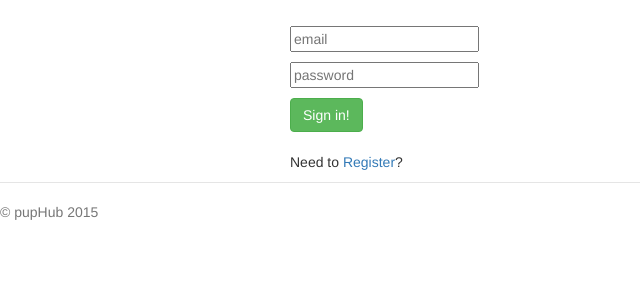
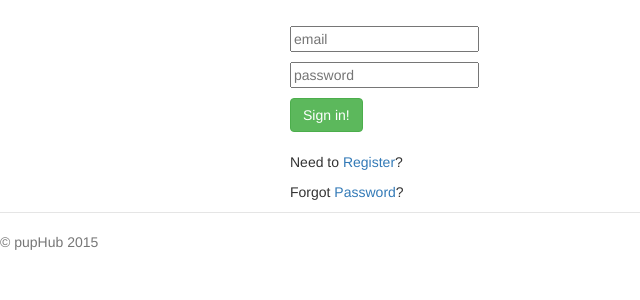
Before and after one commit to dylanshine/puphub, a Flask app: page /login in a window 1280 px wide. Shown: the part 155-455 px from the top of the page, without its empty margins (0-640 px from the left). Run offline with Flask 2, Linux system fonts and the light colour scheme; parts of the project's set-up code (start-up, migrations or seed data) failed here and were passed over; some libraries are stand-ins or nearby versions.

Commit message:
Add password reset link to login page

```diff
--- a/project/templates/user/login.html
+++ b/project/templates/user/login.html
@@ -29,6 +29,7 @@
   <button class="btn btn-success" type="submit">Sign in!</button>
   <br><br>
   <p>Need to <a href="/register">Register</a>?</p>
+  <p>Forgot <a href="/reset-password">Password</a>?</p>
 </form>
 
 {% endblock %}
```
